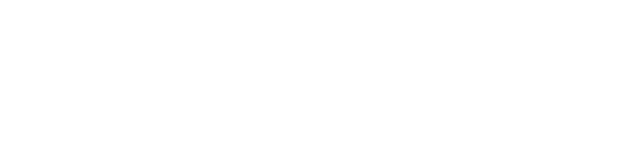
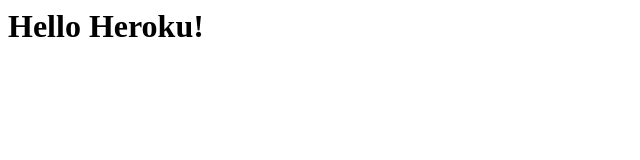
Before and after one commit to pippinpen/heroku-deploy, a website: page public/index.html in a window 1280 px wide. Shown: the whole page, without its empty margins (0-640 px from the left). Drawn offline with Linux system fonts and the light colour scheme.

Commit message:
message index

```diff
--- a/public/index.html
+++ b/public/index.html
@@ -6,6 +6,6 @@
   <title>Heroku Test</title>
 </head>
 <body>
-
+  <h1>Hello Heroku!</h1>
 </body>
 </html>
```
